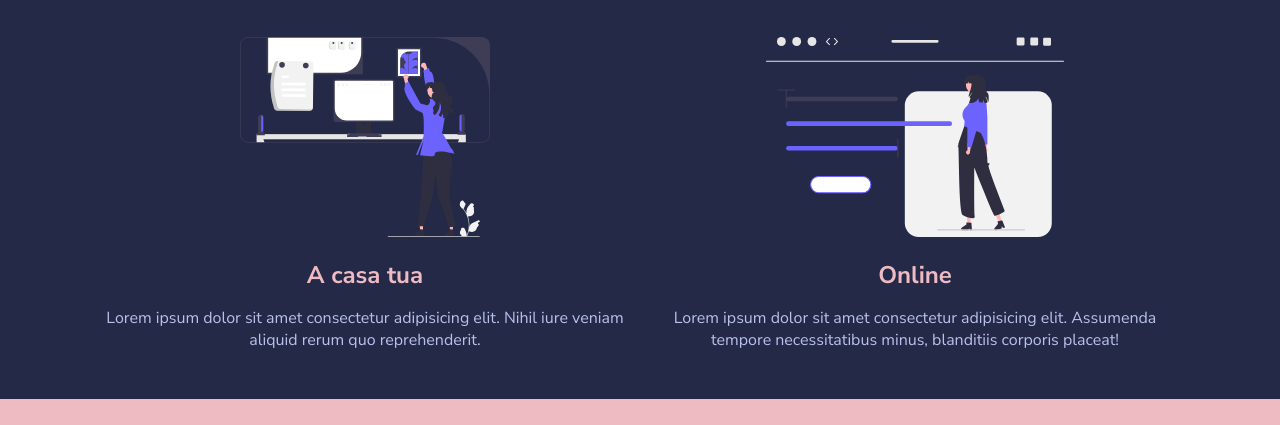
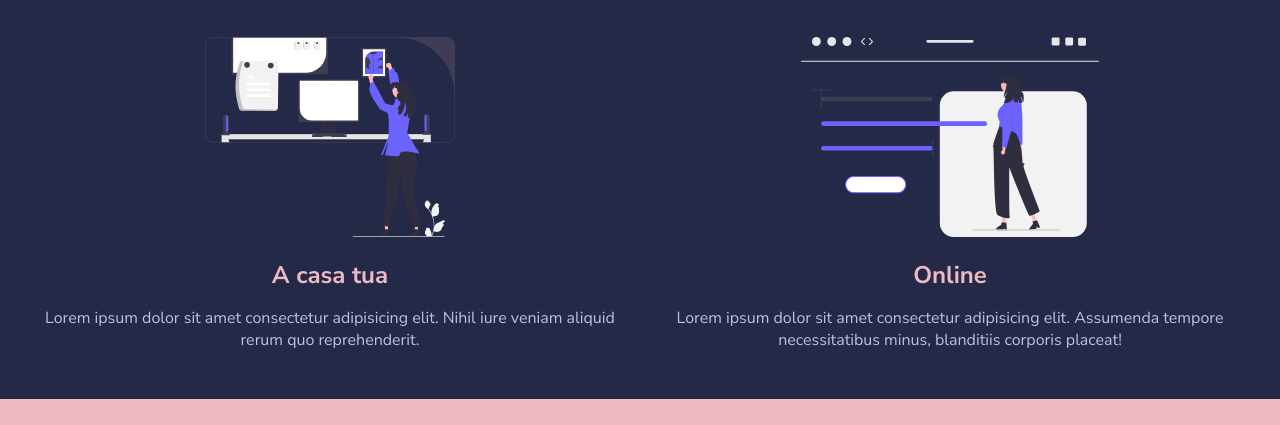
Before and after one commit to Limson91/html-css-resp-wannabe, a plain HTML site: page index.html in a window 1280 px wide. Shown: the part 196-621 px from the top of the page. Drawn offline with Linux system fonts and the light colour scheme.

Commit message:
.DS_Store

```diff
--- a/css/style.css
+++ b/css/style.css
@@ -47,13 +47,14 @@ img {
 
 /* LAYOUT */
 .container {
-    width: 1140px;
+    width: 100%;
     margin: 0 auto;
     padding: 0 20px;
 }
 
 .row {
     display: flex;
+    flex-wrap: wrap;
 }
 
 .col {
```
